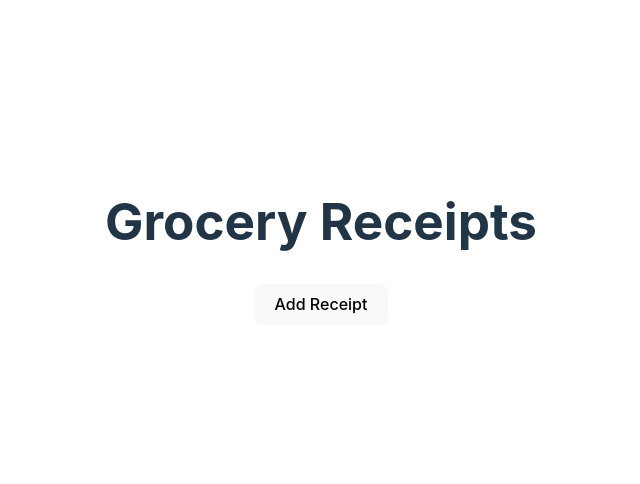
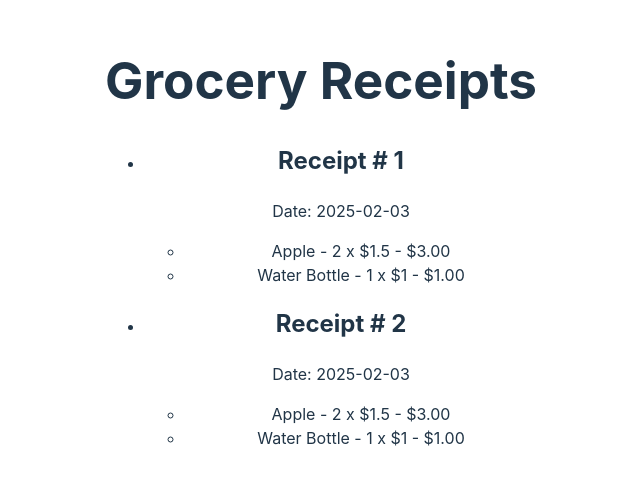
Before and after one commit to arnoprincestonpan/grocery-receipts-frontend, a React (Vite) app in the folder front-end/: page / in a window 1280 px wide. Shown: the part 158-642 px from the top of the page, without its empty margins (319-959 px from the left). Built offline with nearby package versions, Linux system fonts and the light colour scheme.

Commit message:
visualize data

```diff
--- a/front-end/src/App.jsx
+++ b/front-end/src/App.jsx
@@ -1,26 +1,25 @@
 import './App.css'
-import { useState } from 'react';
-// we need to use this to manage the state of our: receipts, modal visiblity and form inputs
-import { Modal, Button, Form } from 'react-bootstrap';
-// we need modal for pop-ups, Button to trigger modal or submitting forms, form to be inside the modal
+import receiptData from './data/receipts.json';
 
 function App() {
-  // State to manage Receipts
-  const [receipts, setReceipts] = useState([]);
-
-  // State to manage modal visibility
-  const [showModal, setShowModal] = useState(false);
-
-  // State to handle form input for receipt name and date
-  const [receiptName, setReceiptName] = useState('');
-  const [receptDate, setReceiptDate] = useState('');
-
   return (
     <>
       <h1>Grocery Receipts</h1>
-      <Button variant="primary" onClick={() => setShowModal(true)}>
-        Add Receipt
-      </Button>
+      <ul>
+        {receiptData.map((receipt, index) => (
+          <li key={index}>
+            <h2>Receipt # {receipt.receiptNumber}</h2>
+            <p>Date: {receipt.date}</p>
+            <ul>
+              {receipt.items.map((item, itemIndex) => (
+                <li key={itemIndex}>
+                  {item.name} - {item.quantity} x ${item.price} - ${(item.quantity * item.price).toFixed(2)}
+                </li>
+              ))}
+            </ul>
+          </li>
+        ))}
+      </ul>
     </>
   )
 }
--- /dev/null
+++ b/front-end/src/data/receipts.json
@@ -0,0 +1,66 @@
+[
+    {
+      "receiptNumber": 1,
+      "date": "2025-02-03",
+      "items": [
+        {
+          "name": "Apple",
+          "quantity": 2,
+          "price": 1.50,
+          "gst": 0.075,
+          "pst": 0.07,
+          "gstTax": 0.225,
+          "pstTax": 0.21,
+          "totalPriceBeforeTax": 3.00,
+          "totalPriceAfterTax": 3.435
+        },
+        {
+          "name": "Water Bottle",
+          "quantity": 1,
+          "price": 1.00,
+          "gst": 0.075,
+          "pst": 0.07,
+          "gstTax": 0.075,
+          "pstTax": 0.07,
+          "totalPriceBeforeTax": 1.00,
+          "totalPriceAfterTax": 1.145
+        }
+      ],
+      "totalBeforeTax": 4.00,
+      "totalGST": 0.30,
+      "totalPST": 0.28,
+      "totalAfterTax": 4.58
+    },
+    {
+        "receiptNumber": 2,
+        "date": "2025-02-03",
+        "items": [
+          {
+            "name": "Apple",
+            "quantity": 2,
+            "price": 1.50,
+            "gst": 0.075,
+            "pst": 0.07,
+            "gstTax": 0.225,
+            "pstTax": 0.21,
+            "totalPriceBeforeTax": 3.00,
+            "totalPriceAfterTax": 3.435
+          },
+          {
+            "name": "Water Bottle",
+            "quantity": 1,
+            "price": 1.00,
+            "gst": 0.075,
+            "pst": 0.07,
+            "gstTax": 0.075,
+            "pstTax": 0.07,
+            "totalPriceBeforeTax": 1.00,
+            "totalPriceAfterTax": 1.145
+          }
+        ],
+        "totalBeforeTax": 4.00,
+        "totalGST": 0.30,
+        "totalPST": 0.28,
+        "totalAfterTax": 4.58
+      }
+  ]
```
